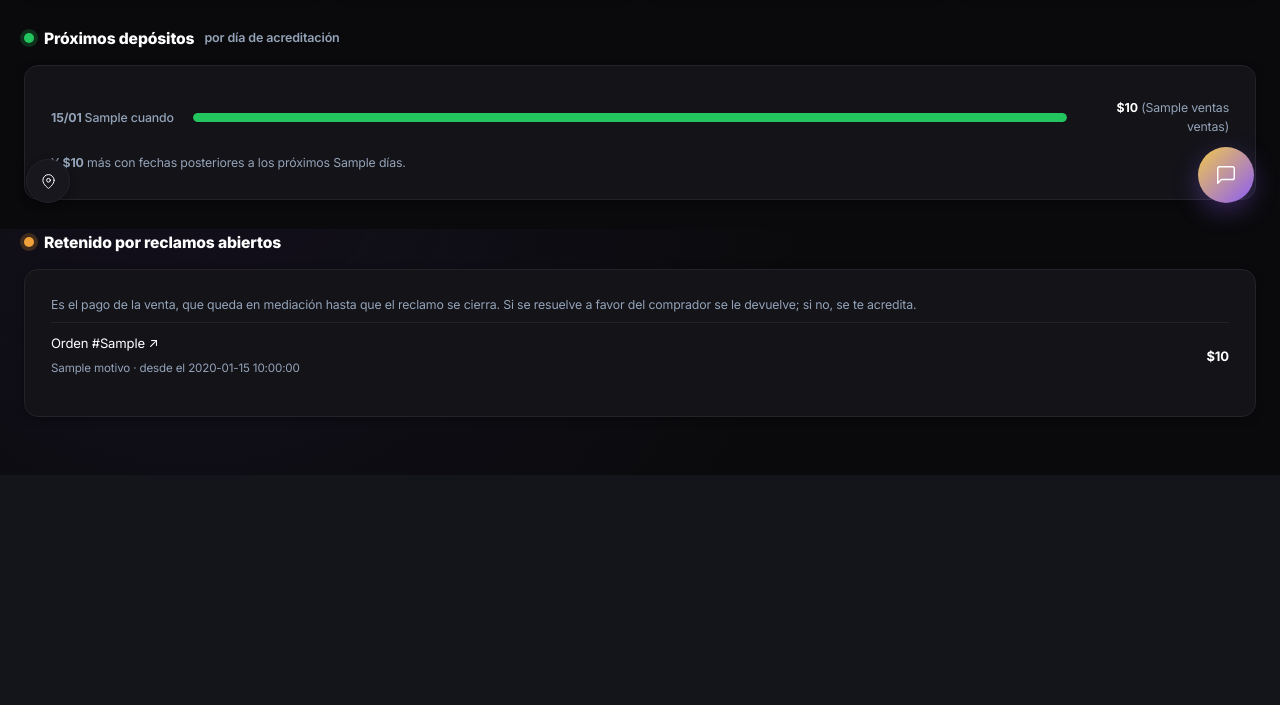
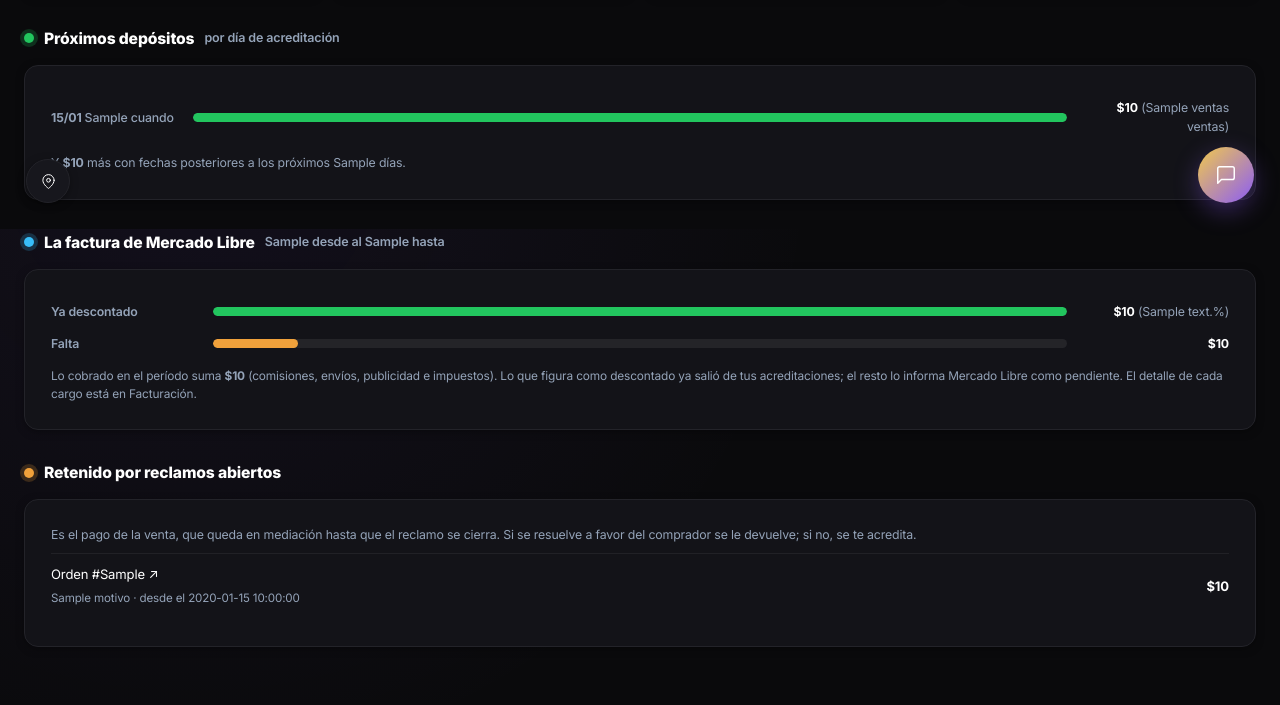
Before and after one commit to GestionCore/CoreCore, a Flask app: template templates/cobros.html in a window 1280 px wide. Shown: the part 571-1276 px from the top of the page. Before the commit the page ends 1046 px from the top, so only its background shows below. Run offline with Flask 3, Linux system fonts and the light colour scheme; the template is opened without the code that fills it: most values are stand-ins (such as "Sample title", 1, 10 or a date in 2020); parts of the project's set-up code (start-up, migrations or seed data) failed here and were passed over; some libraries are stand-ins or nearby versions.

Commit message:
feat(cobros): estado de la factura de Mercado Libre del período en curso
Cobros muestra cuánto de la factura ya se descontó de tus acreditaciones y cuánto falta (lo que informa la API de facturación) y avisa si
queda deuda en un período cerrado, con su vencimiento. Sin esa llamada la pantalla sigue funcionando igual.

Co-Authored-By: Claude Sonnet 5.5 <noreply@anthropic.com>

```diff
--- a/app.py
+++ b/app.py
@@ -3061,8 +3061,14 @@ def precios_vista():
 @app.route("/cobros")
 @login_requerido
 def cobros_vista():
-    with db.conexion_usuario(g.usuario_id, g.cuenta_id) as conexion:
-        datos = cobros_mod.obtener_datos(conexion.cursor(), g.cuenta_id)
+    periodos = []
+    try:
+        access_token = token_manager.asegurar_token_valido(g.cuenta_id)
+        periodos = facturacion.obtener_periodos(access_token, g.cuenta_id)   # con caché; si Mercado Libre no responde, la pantalla sigue sin el cuadro de la factura
+    except Exception as e:
+        print(f"[Cobros] ⚠️ No se pudo traer la factura de Mercado Libre: {e}")
+    with db.conexion_usuario(g.usuario_id, g.cuenta_id) as conexion:
+        datos = cobros_mod.obtener_datos(conexion.cursor(), g.cuenta_id, periodos_factura=periodos)
     return render_template("cobros.html", active_nav="cobros", **datos)
 
 
--- a/templates/cobros.html
+++ b/templates/cobros.html
@@ -53,6 +53,27 @@
 </div>
 {% endif %}
 
+<!-- ── 3b. LA FACTURA DE MERCADO LIBRE ────────────────────────────────────── -->
+{% if factura %}
+{% if factura.deuda_cerrada %}
+{{ banner("danger", "alert", "<b>Tenés " ~ (factura.deuda_cerrada.monto|plata) ~ " sin pagar</b> de la factura del " ~ factura.deuda_cerrada.desde ~ " al " ~ factura.deuda_cerrada.hasta, "Según Mercado Libre vencía el " ~ factura.deuda_cerrada.vence ~ ". Pagala desde tu cuenta para evitar recargos.") }}
+{% endif %}
+<div class="ux-seccion ux-info">La factura de Mercado Libre <span class="text-muted" style="font-weight:600; font-size:0.8em;">{{ factura.desde }} al {{ factura.hasta }}{% if factura.abierto %} · período en curso{% endif %}</span></div>
+<div class="panel">
+    <div class="ux-dist-fila">
+        <span class="ux-dist-etq" style="width:150px;">Ya descontado</span>
+        <div class="ux-barra ux-ok" style="flex:1;"><span style="width:{{ factura.pct_descontado }}%;"></span></div>
+        <span class="ux-dist-val" style="width:150px;"><b>{{ factura.descontado|plata }}</b> <span class="text-muted">({{ factura.pct_descontado }}%)</span></span>
+    </div>
+    <div class="ux-dist-fila">
+        <span class="ux-dist-etq" style="width:150px;">Falta</span>
+        <div class="ux-barra ux-warn" style="flex:1;"><span style="width:{{ 100 - factura.pct_descontado }}%;"></span></div>
+        <span class="ux-dist-val" style="width:150px;"><b>{{ factura.pendiente|plata }}</b></span>
+    </div>
+    <div class="text-muted" style="font-size:0.82em; margin-top:8px; line-height:1.5;">Lo cobrado en el período suma <b>{{ factura.total|plata }}</b> (comisiones, envíos, publicidad e impuestos). Lo que figura como descontado ya salió de tus acreditaciones; el resto lo informa Mercado Libre como pendiente. El detalle de cada cargo está en <a href="/facturacion">Facturación</a>.</div>
+</div>
+{% endif %}
+
 <!-- ── 4. RETENIDO POR RECLAMOS ─────────────────────────────────────────── -->
 {% if retenidos %}
 <div class="ux-seccion ux-warn">Retenido por reclamos abiertos</div>
```
Also changed, not shown: cobros.py (+32 -1 lines).
